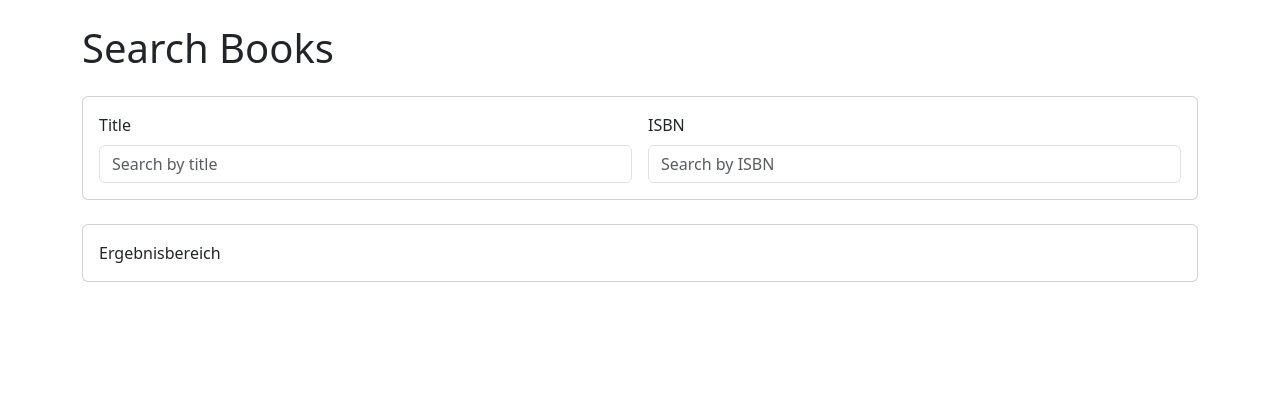
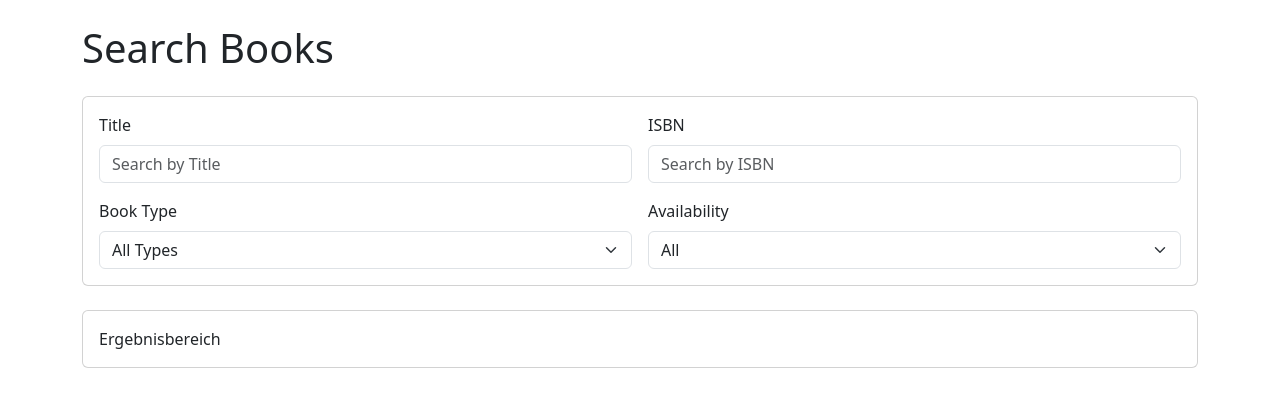
Before and after one commit to inesoetling/SPA-mit-React-Next-GraphQL, a Next.js app in the folder frontend/: page /search in a window 1280 px wide. Shown: the top 406 px of the page. Built offline with nearby package versions, Linux system fonts and the light colour scheme.

Commit message:
feat(search): Buchtyp- und Verfügbarkeitsauswahl ergänzt

```diff
--- a/frontend/src/app/search/page.tsx
+++ b/frontend/src/app/search/page.tsx
@@ -38,7 +38,7 @@ export default function SearchPage() {
                     type="text"
                     value={title}
                     onChange={(e) => setTitle(e.target.value)}
-                    placeholder="Search by title"
+                    placeholder="Search by Title"
                   />
                 </Form.Group>
               </Col>
@@ -51,6 +51,37 @@ export default function SearchPage() {
                     onChange={(e) => setIsbn(e.target.value)}
                     placeholder="Search by ISBN"
                   />
+                </Form.Group>
+              </Col>
+              <Col md={6} xs={12}>
+                <Form.Group controlId="searchBookType">
+                  <Form.Label>Book Type</Form.Label>
+                  <Form.Select
+                    value={bookType}
+                    onChange={(e) =>
+                      setBookType(e.target.value as BookType | 'ALL')
+                    }
+                  >
+                    <option value="ALL">All Types</option>
+                    <option value="HARDCOVER">Hardcover</option>
+                    <option value="PAPERBACK">Paperback</option>
+                    <option value="EPUB">ePub</option>
+                  </Form.Select>
+                </Form.Group>
+              </Col>
+              <Col md={6} xs={12}>
+                <Form.Group controlId="searchAvailability">
+                  <Form.Label>Availability</Form.Label>
+                  <Form.Select
+                    value={availability}
+                    onChange={(e) =>
+                      setAvailability(e.target.value as Availability)
+                    }
+                  >
+                    <option value="ALL">All</option>
+                    <option value="AVAILABLE">Available</option>
+                    <option value="UNAVAILABLE">Unavailable</option>
+                  </Form.Select>
                 </Form.Group>
               </Col>
             </Row>
```
